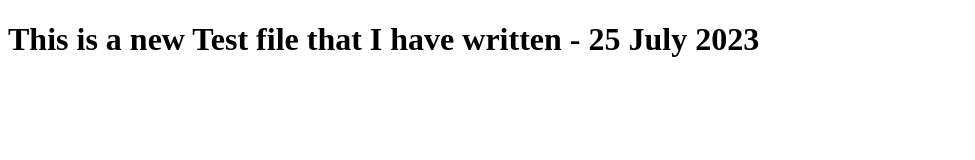
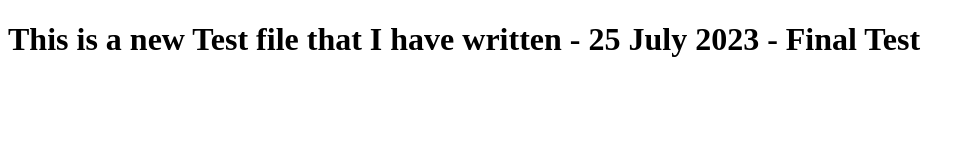
Before and after one commit to killerdaemon01/gh-docker3, a website: page test.html in a window 1280 px wide. Shown: the whole page, without its empty margins (0-975 px from the left). Drawn offline with Linux system fonts and the light colour scheme.

Commit message:
Update test.html

```diff
--- a/test.html
+++ b/test.html
@@ -6,6 +6,6 @@
     <title>Document</title>
 </head>
 <body>
-    <h1>This is a new Test file that I have written - 25 July 2023</h1>
+    <h1>This is a new Test file that I have written - 25 July 2023 -  Final Test</h1>
 </body>
 </html>
```
